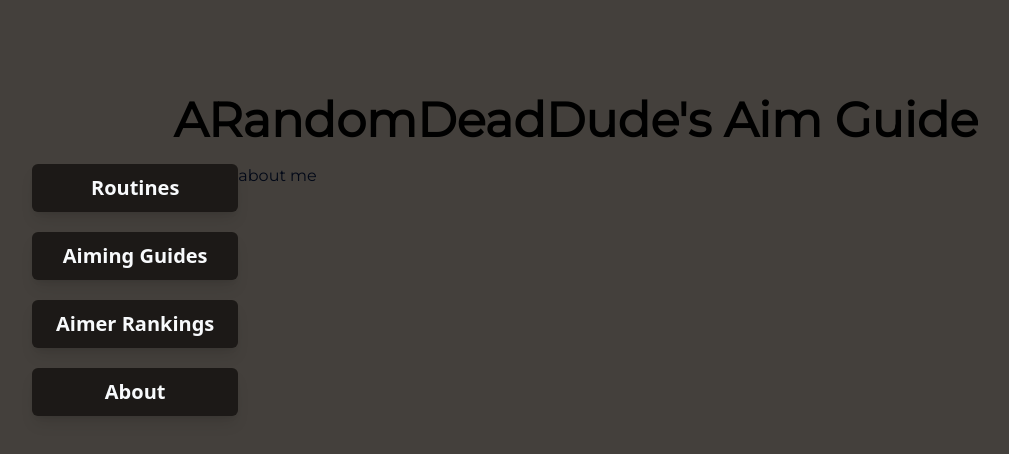
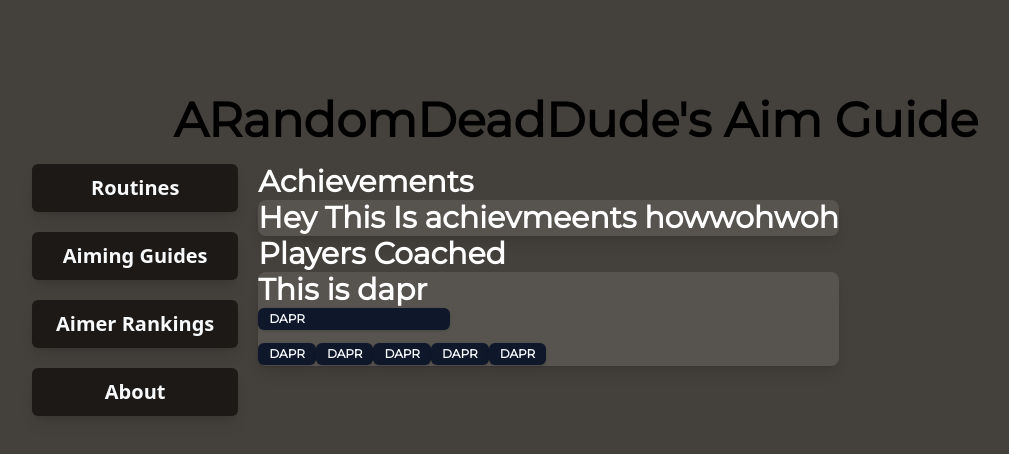
Before and after one commit to thoroughgood/ARDDWebsite, a Next.js app: page / in a window 1280 px wide. Both pictures are taken after a click on the button "About". Shown: the top 454 px of the page, without its empty margins (64-1073 px from the left). Built offline with nearby package versions, Linux system fonts and the light colour scheme.

Commit message:
Created achievements box and players coached box, not properly styled but laid out the format required. Need to include the ability to link player images and create avatars (use shadcn) -> attach badges for names or just style their names nicely under image either one works

```diff
--- a/app/page.tsx
+++ b/app/page.tsx
@@ -79,7 +79,33 @@ export default function Home() {
             <Tier rank="C">test</Tier>
           </div>
         )}
-        {topic == 'about' && <>about me</>}
+        {topic == 'about' && (
+          <>
+            <div className="flex flex-col">
+              <div className="ml-5 text-white font-bold text-3xl">
+                Achievements
+                <div className="bg-stone-600 rounded-lg shadow-lg ">
+                  Hey This Is achievmeents howwohwoh
+                </div>
+              </div>
+              <div className="ml-5 text-white font-bold text-3xl">
+                Players Coached
+                <div className="bg-stone-600 rounded-lg shadow-lg flex-row flex-wrap">
+                  <div className="flex flex-col w-48">
+                    This is dapr
+                    <Badge>DAPR</Badge>
+                  </div>{' '}
+                  {/* Insert images associated with players as well */}
+                  <Badge>DAPR</Badge>
+                  <Badge>DAPR</Badge>
+                  <Badge>DAPR</Badge>
+                  <Badge>DAPR</Badge>
+                  <Badge>DAPR</Badge>
+                </div>
+              </div>
+            </div>
+          </>
+        )}
       </div>
     </main>
   );
```
